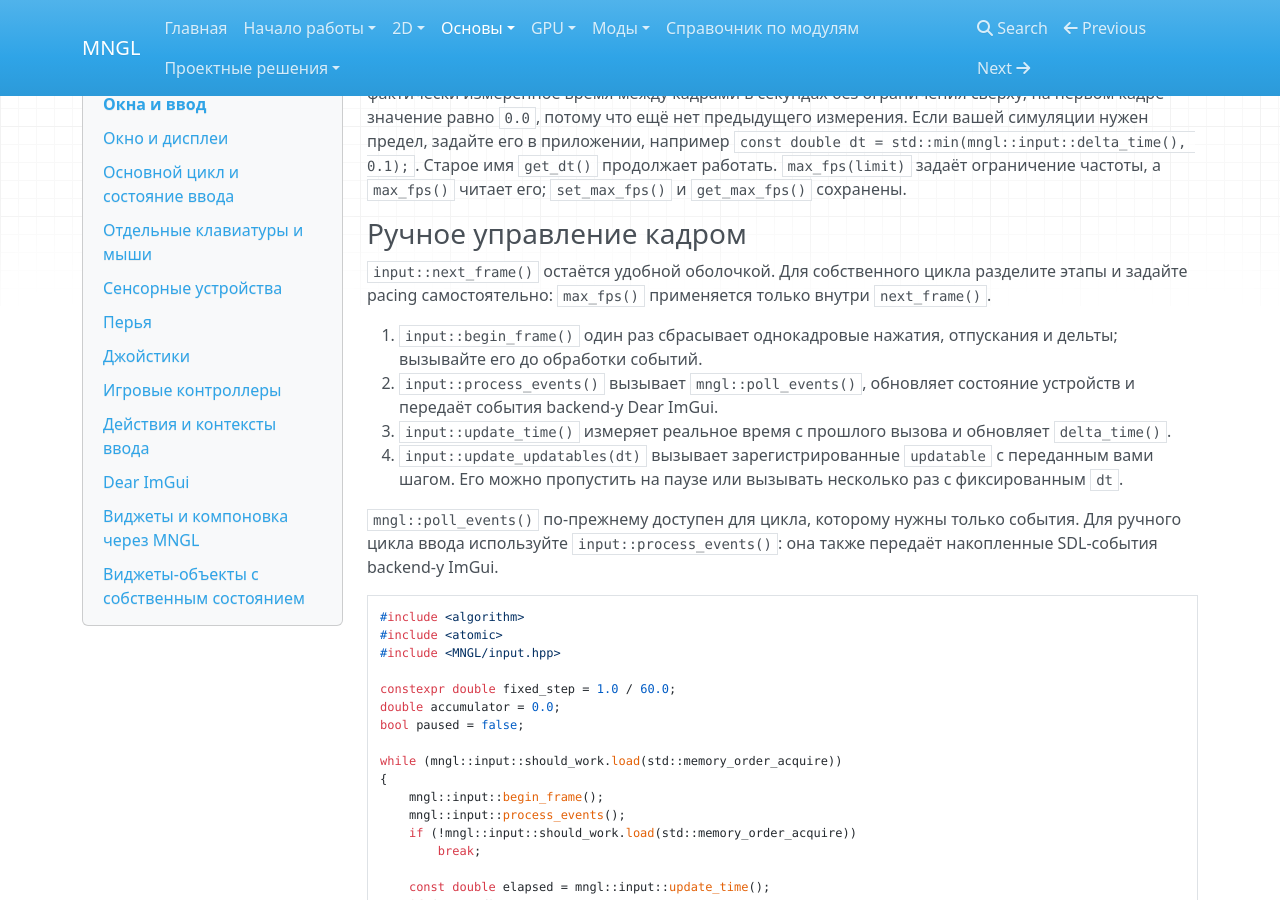
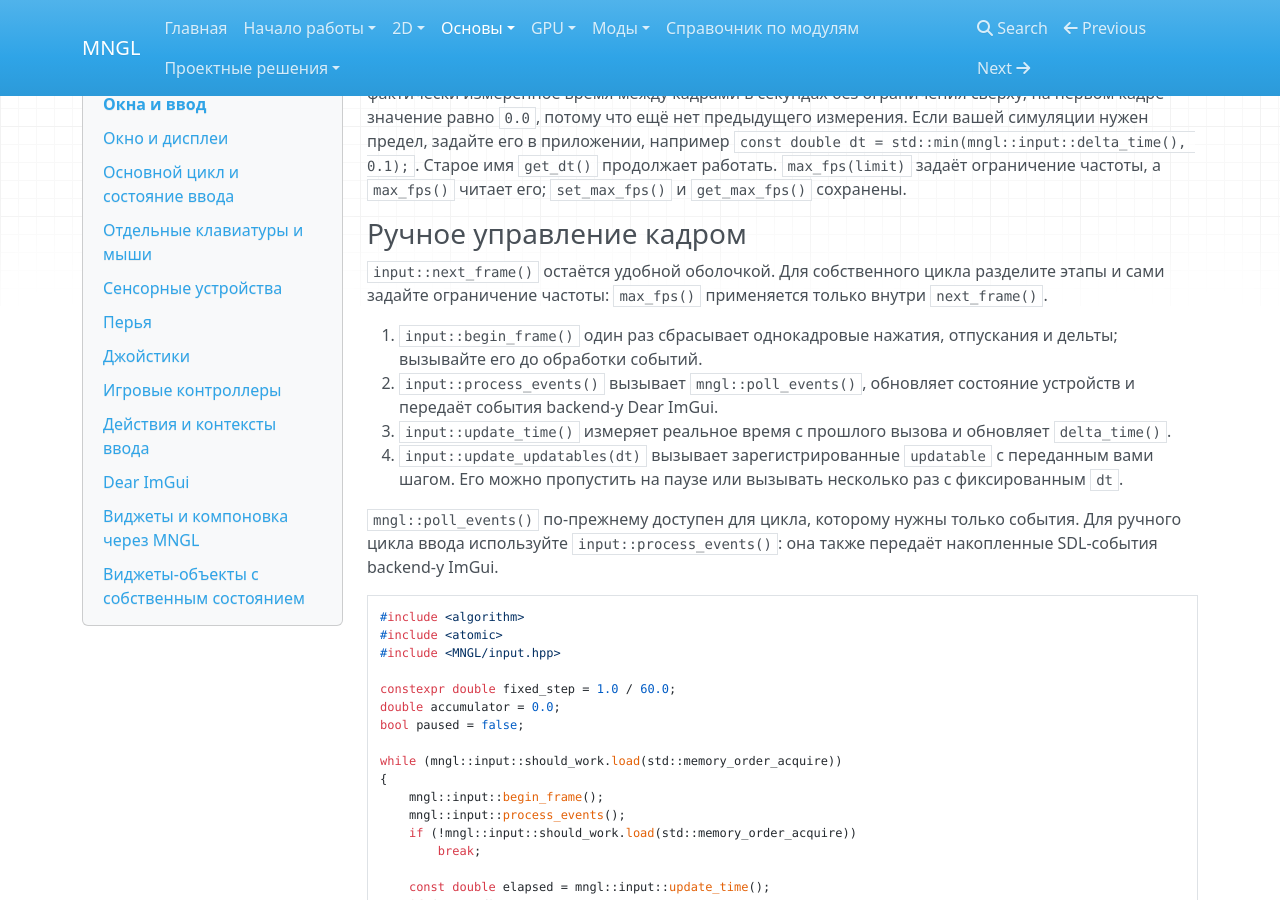
Before and after one commit to Romansgamp6tu/MNGL, an MkDocs documentation site: the page built from docs/core/windows-and-input.md, in a window 1280 px wide and 900 px high, scrolled down 1410 px. Built offline with MkDocs 1.6.1, drawn with Linux system fonts in a browser that asks for light colours; nearby versions of some CDN libraries.

Commit message:
docs: polish manual loop pacing guidance

```diff
--- a/docs/core/windows-and-input.md
+++ b/docs/core/windows-and-input.md
@@ -56,7 +56,7 @@ while (mngl::input::next_frame())
 
 ### Ручное управление кадром
 
-`input::next_frame()` остаётся удобной оболочкой. Для собственного цикла разделите этапы и задайте pacing самостоятельно: `max_fps()` применяется только внутри `next_frame()`.
+`input::next_frame()` остаётся удобной оболочкой. Для собственного цикла разделите этапы и сами задайте ограничение частоты: `max_fps()` применяется только внутри `next_frame()`.
 
 1. `input::begin_frame()` один раз сбрасывает однокадровые нажатия, отпускания и дельты; вызывайте его до обработки событий.
 2. `input::process_events()` вызывает `mngl::poll_events()`, обновляет состояние устройств и передаёт события backend-у Dear ImGui.
```
